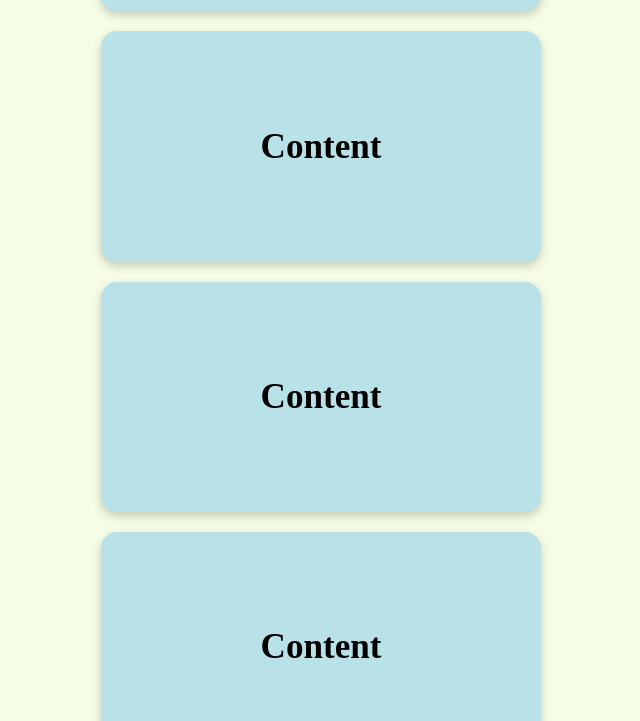
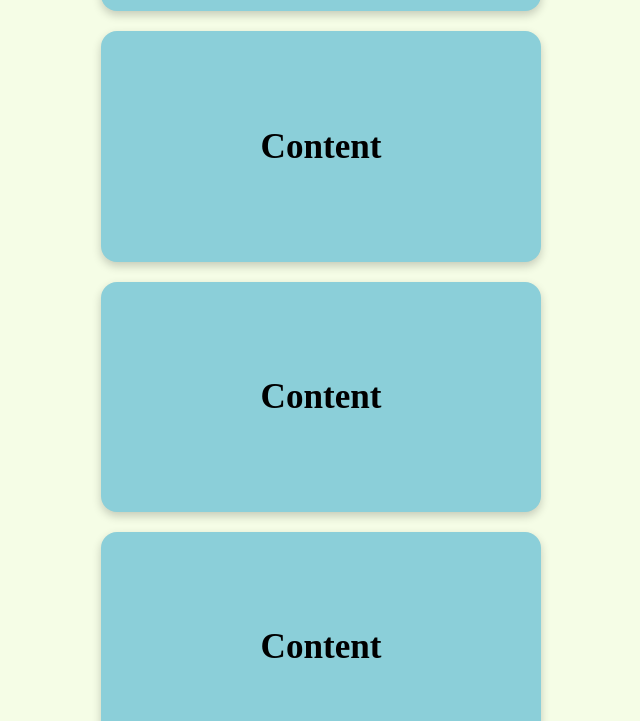
Before and after one commit to K4Lok/interesting-css-js-projects, a plain HTML site: page projects/06-scroll-animation/index.html in a window 1280 px wide. Shown: the part 809-1530 px from the top of the page, without its empty margins (319-959 px from the left). Drawn offline with Linux system fonts and the light colour scheme.

```diff
--- a/projects/06-scroll-animation/style.css
+++ b/projects/06-scroll-animation/style.css
@@ -20,7 +20,7 @@ body {
     display: flex;
     justify-content: center;
     align-items: center;
-    background-color: rgb(184, 226, 232);
+    background-color: rgb(139, 207, 217);
     border-radius: 16px;
     padding: 60px 160px;
     margin: 10px;
```
Also changed, not shown: 2 other files.
